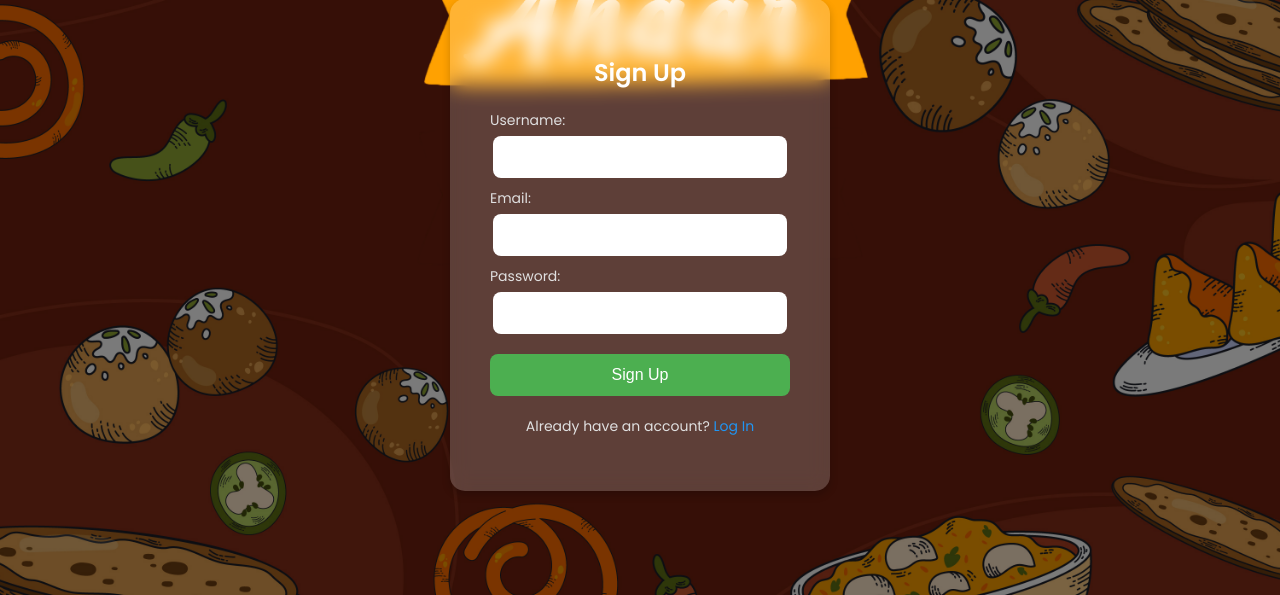
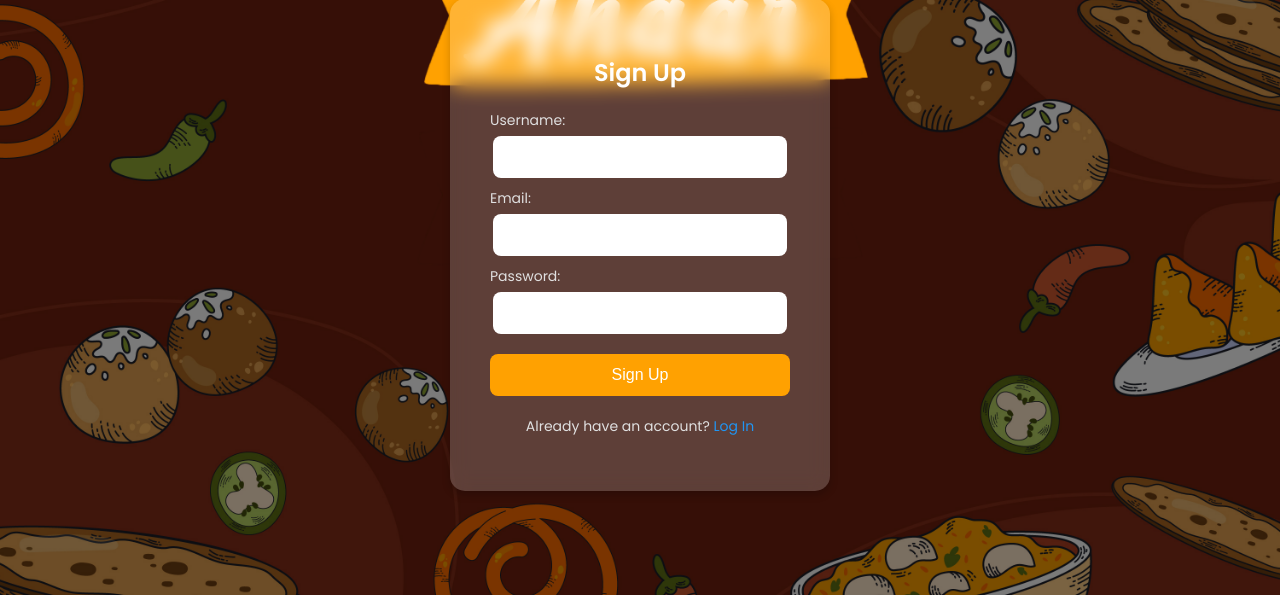
Before and after one commit to isatyamks/Ahaar, a Flask app: page /signup in a window 1280 px wide. Shown: the part 155-750 px from the top of the page. Run offline with Flask 3, Linux system fonts and the light colour scheme.

Commit message:
Update background color for login and signup pages to enhance visual consistency

```diff
--- a/static/styles/login.css
+++ b/static/styles/login.css
@@ -47,7 +47,7 @@ body {
     margin-top: 20px;
     border: none;
     border-radius: 8px;
-    background: #2196f3;
+    background: #FFA101;
     color: #fff;
     font-size: 16px; /* Ensure font size is consistent */
     cursor: pointer;
--- a/static/styles/signup.css
+++ b/static/styles/signup.css
@@ -57,7 +57,7 @@ body {
     margin-top: 20px;
     border: none;
     border-radius: 8px;
-    background: #4caf50;
+    background: #FFA101;
     color: #fff;
     font-size: 16px; /* Ensure font size is consistent */
     cursor: pointer;
```
Also changed, not shown: 1 other file.
